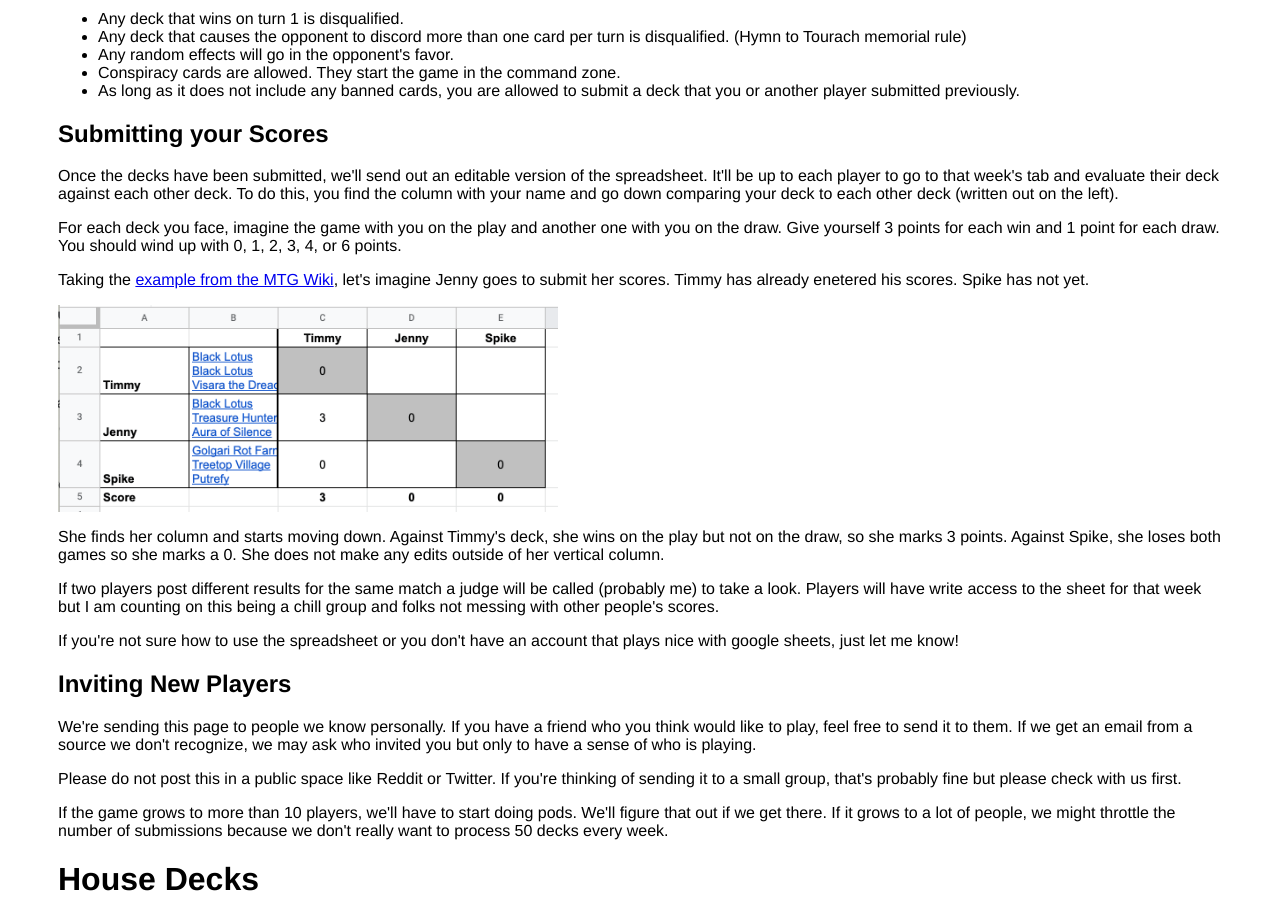
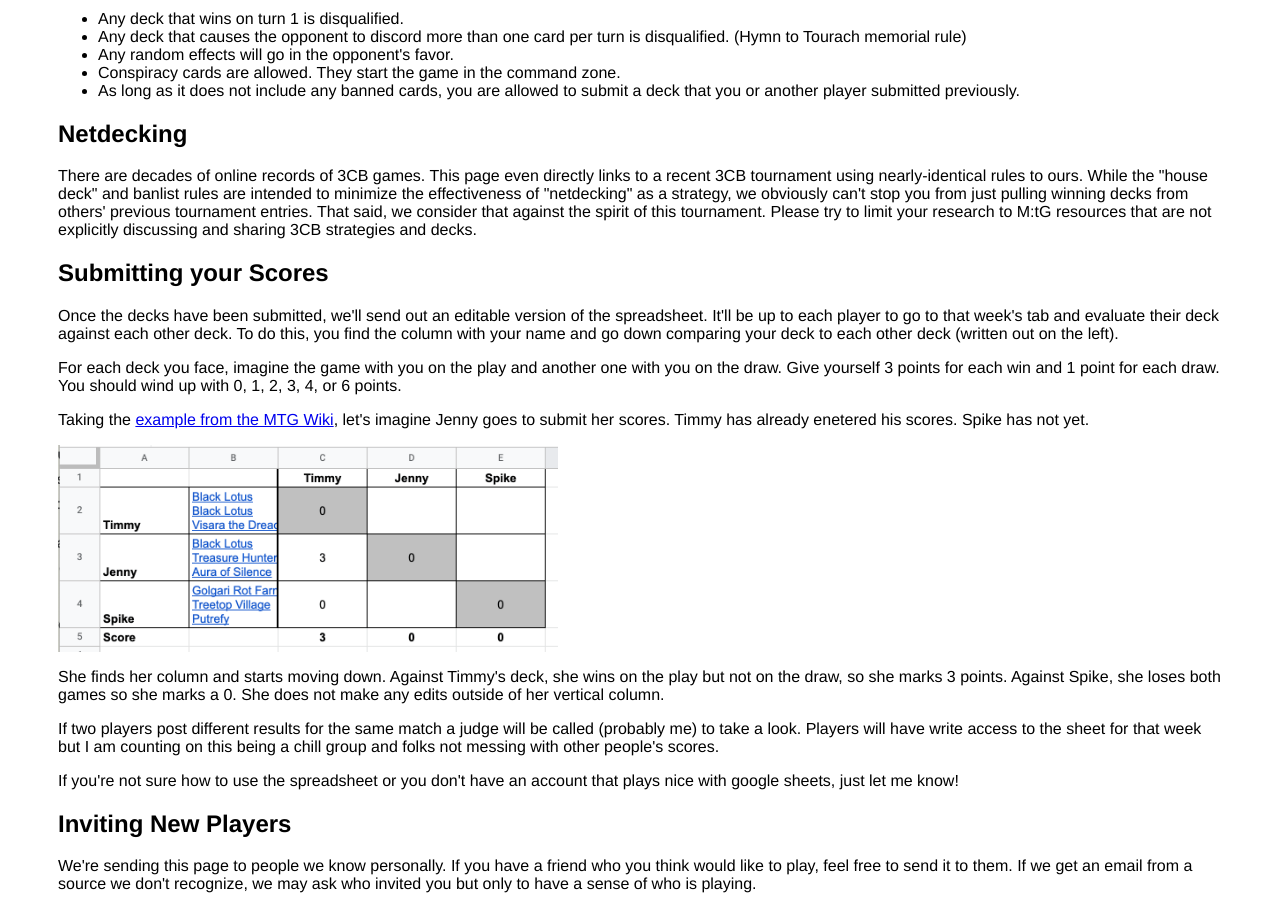
Before and after one commit to lazerwalker/3-card-blind, a plain HTML site: page index.html in a window 1280 px wide. Shown: the part 1640-2546 px from the top of the page. Drawn offline with Linux system fonts and the light colour scheme.

Commit message:
Add section about netdecking

```diff
--- a/index.html
+++ b/index.html
@@ -153,6 +153,9 @@
         <li>As long as it does not include any banned cards, you are allowed to submit a deck that you or another player submitted previously.</li>
     </ul>
 
+    <h2>Netdecking</h2>
+    <p>There are decades of online records of 3CB games. This page even directly links to a recent 3CB tournament using nearly-identical rules to ours. While the "house deck" and banlist rules are intended to minimize the effectiveness of "netdecking" as a strategy, we obviously can't stop you from just pulling winning decks from others' previous tournament entries. That said, we consider that against the spirit of this tournament. Please try to limit your research to M:tG resources that are not explicitly discussing and sharing 3CB strategies and decks.</p>
+
     <h2>Submitting your Scores</h2>
 
     <p>
```
